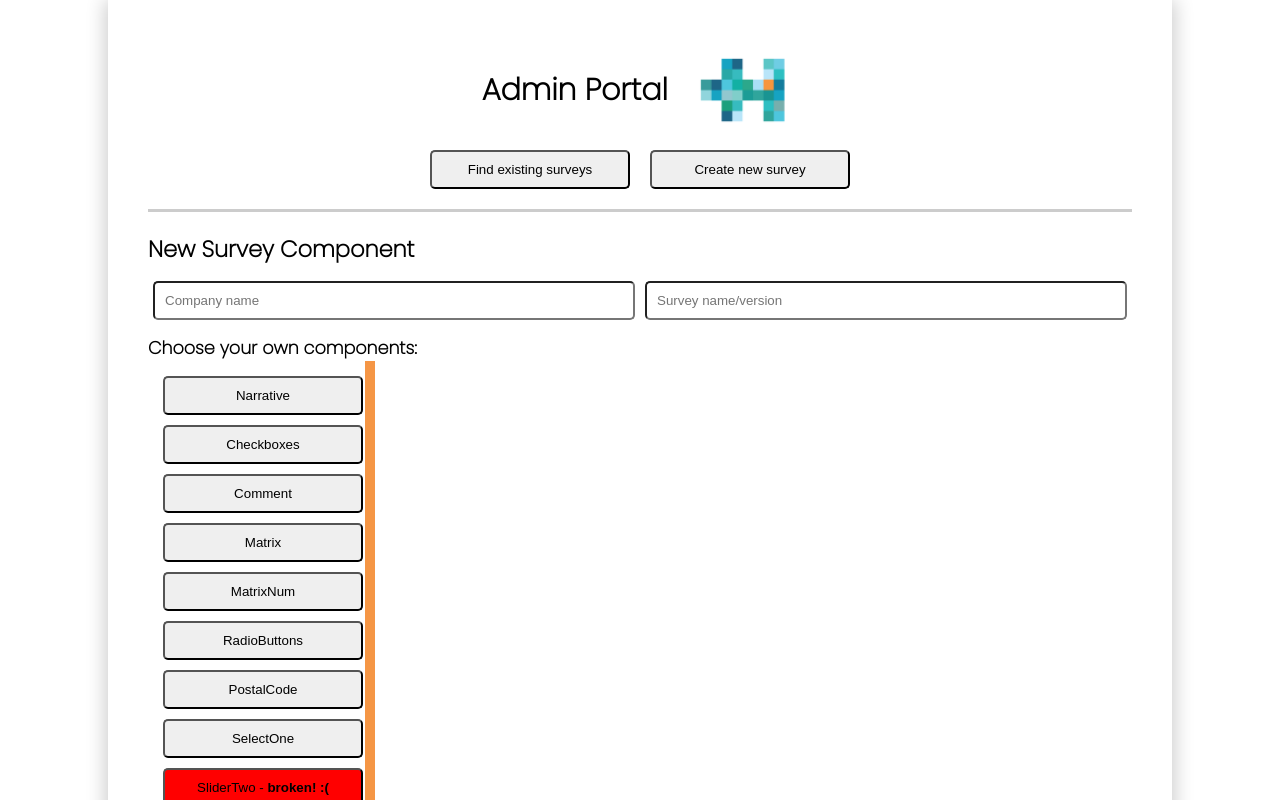
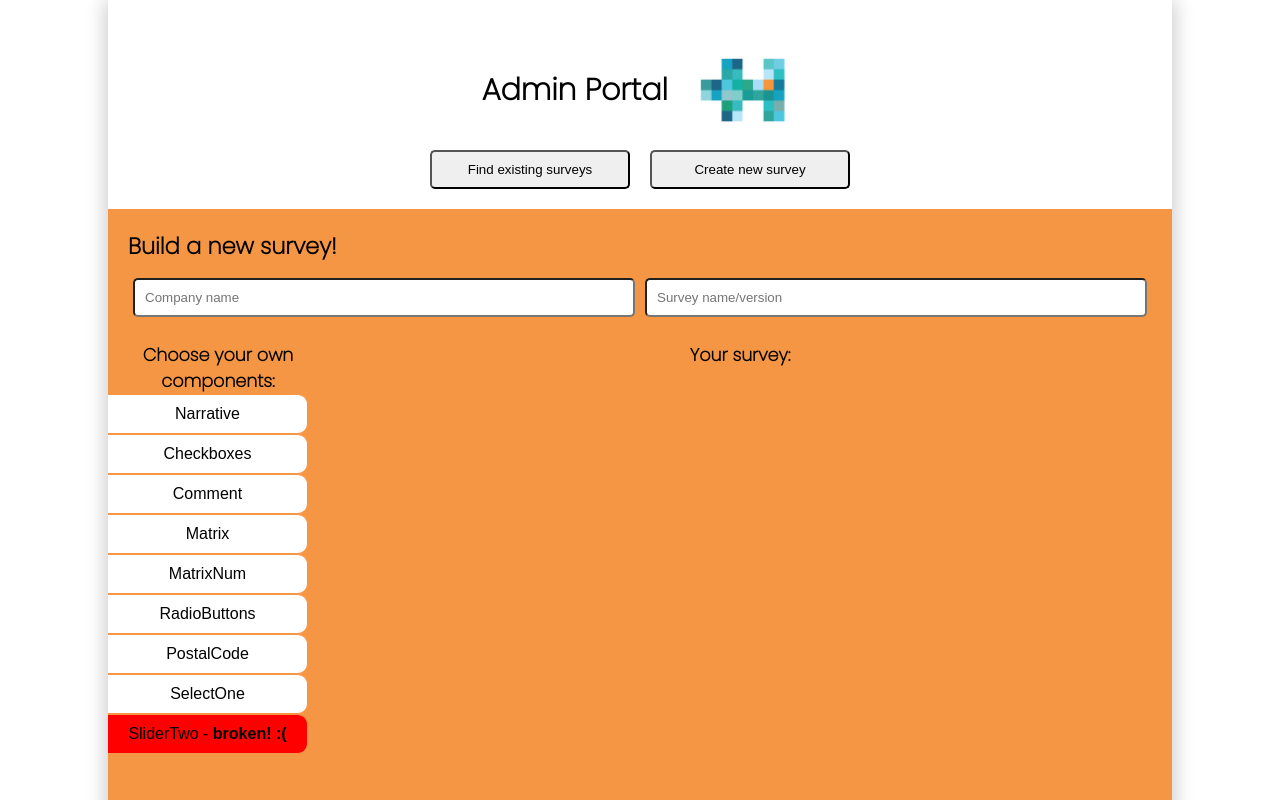
Before and after one commit to fjjes/project3-Hive, a React (Create React App) app in the folder client/: page /admin in a window 1280 px wide. Both pictures are taken after a click on the button "Create new survey". Shown: the top 800 px of the page. Built offline with nearby package versions, Linux system fonts and the light colour scheme.

Commit message:
Some styling

```diff
--- a/client/src/components/pages/Admin/AdminPortal.css
+++ b/client/src/components/pages/Admin/AdminPortal.css
@@ -14,7 +14,20 @@
 
 .survey-selection-sidebar {
   width: 20%;
-  padding: 10px;
+  padding: 10px 20px;
+  /* background-color: #f59645; */
+  margin-left: -20px;
+}
+
+.survey-selection-sidebar button {
+  margin: 0;
+  margin-left: -20px;
+  border-radius: 0 10px 10px 0px;
+  border: 1px #f59645 solid;
+  border-left: 0;
+  padding: 10px 0;
+  font-size: 1rem;
+  background-color: #fff;
 }
 
 .survey-selection-sidebar button:hover,
@@ -56,13 +69,17 @@
 
 .admin-container-bottom {
   padding: 20px;
+  background-color: #f59645;
+  margin: 0px -20px -20px -20px;
+  border-radius: 0 0 5px 5px;
 }
 
 .admin-question-component {
   border-radius: 10px;
-  background-color: lightgrey;
+  /* background-color: lightgrey; */
+  background-color: white;
   padding: 5px;
-  margin: 5px;
+  margin: 15px;
 }
 
 .admin-question-component label,
@@ -71,14 +88,43 @@
   margin: 0px;
 }
 
+.survey-selection h3,
+.survey-selection-sidebar h3 {
+  /* font-weight: bold; */
+  text-align: center;
+  justify-content: end;
+  align-items: end;
+  align-content: end;
+  /* height: 50px; */
+}
+
 .survey-selection-container {
   display: flex;
+  background-color: #f59645;
+/* margin-left: -20px; */
+/* margin-right: -40px; */
 }
 
 .survey-selection {
+
+
+  padding: 10px 0 0 0;
   width: 100%;
-  margin: 0px auto;
-  border-left: #f59645 10px solid;
+  /* margin: 0px auto; */
+  /* border-left: #f59645 10px solid; */
+  height: 100%;
+
+}
+
+.survey-selection-background {
+  /* margin-top: 20px; */
+  /* background-color: lightgrey; */
+  padding: 10px;
+  /* width: 100%; */
+  /* margin: 10px; */
+  /* margin: 10px auto; */
+  /* border-left: #f59645 10px solid; */
+  height: 100%;
 }
 
 .survey-selection input[type="radio"],
--- a/client/src/components/pages/Admin/AdminPortal.js
+++ b/client/src/components/pages/Admin/AdminPortal.js
@@ -24,11 +24,11 @@ const AdminPortal = ({ questionBlock }) => {
         </div>
         <div className="main-admin-buttons" style={{borderBottom: dividerLine}}>
           <button onClick={() => {
-            setDividerLine("3px rgba(0, 0, 0, 0.2) solid")
+            // setDividerLine("3px rgba(0, 0, 0, 0.2) solid")
             setView("find")
             }}>Find existing surveys</button>
           <button onClick={() => {
-            setDividerLine("3px rgba(0, 0, 0, 0.2) solid")
+            // setDividerLine("3px rgba(0, 0, 0, 0.2) solid")
             setView("new")
             }}>Create new survey</button>
         </div>
--- a/client/src/components/pages/Admin/NewSurvey.js
+++ b/client/src/components/pages/Admin/NewSurvey.js
@@ -94,7 +94,7 @@ const NewSurvey = (props) => {
   return (
     <div>
       {/* TOP PART OF PAGE */}
-      <h2>New Survey Component</h2>
+      <h2>Build a new survey!</h2>
       <div className="company-and-survey-name-inputs">
         <input
           id="company-name"
@@ -111,11 +111,11 @@ const NewSurvey = (props) => {
       </div>
 
       {/* LEFT PART OF PAGE */}
-      <h3>Choose your own components:</h3>
       {/* FOR LATER:  Make it so we can change order and number of questions - drag and drop?? */}
 
       <div className="survey-selection-container">
         <div className="survey-selection-sidebar">
+      <h3>Choose your own components:</h3>
           <button id="narrative" onClick={addComponent}>
             Narrative
           </button>
@@ -150,7 +150,11 @@ const NewSurvey = (props) => {
 
         {/* RIGHT PART OF PAGE */}
         <div className="survey-selection">
+        <h3>Your survey:</h3>
+          <div className="survey-selection-background">
+
           <div>{componentList}</div>
+          </div>
         </div>
       </div>
 
@@ -162,7 +166,7 @@ const NewSurvey = (props) => {
           className="save-survey-button"
           onClick={handleSubmit}
         >
-          Save survey and receive link for forwarding
+          <strong>Save survey</strong> (and eventually receive link for forwarding)
         </button>
         <h3>
           Survey link to send out (will need to make it actually access a
```
